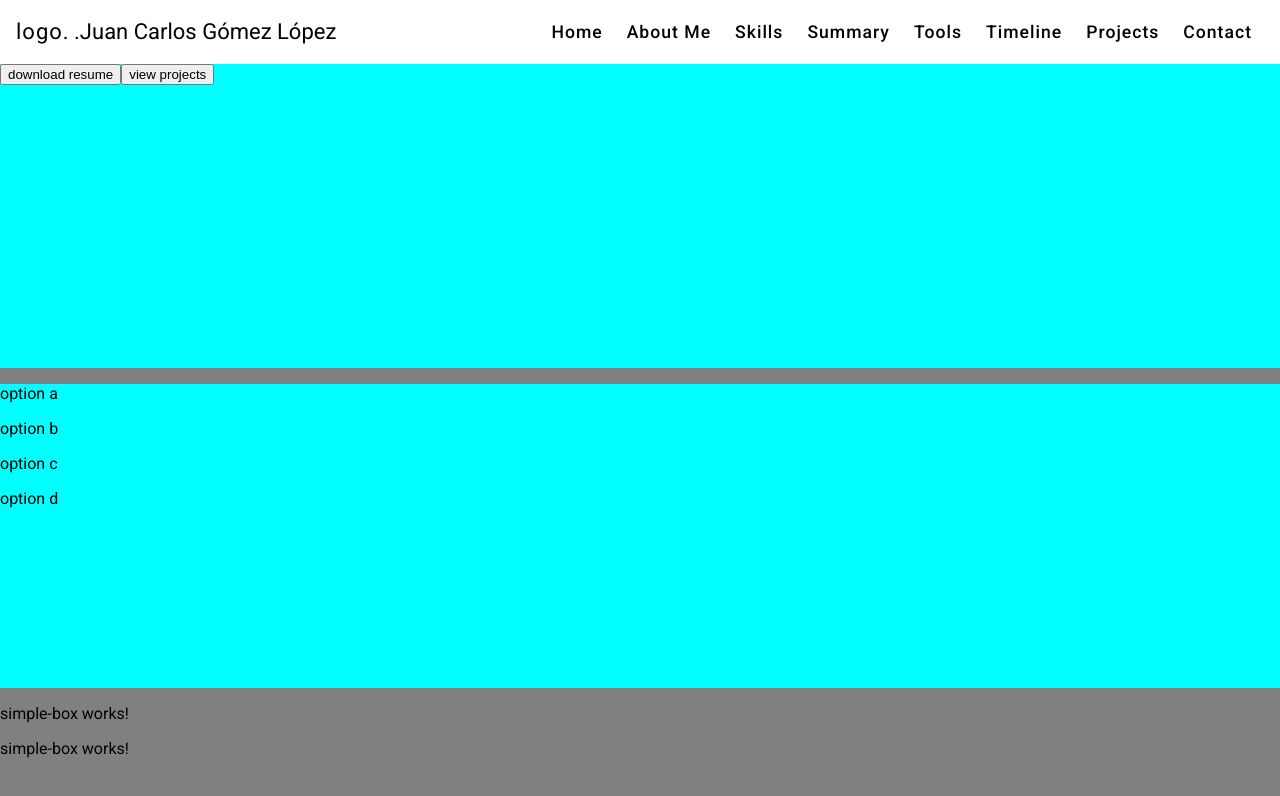
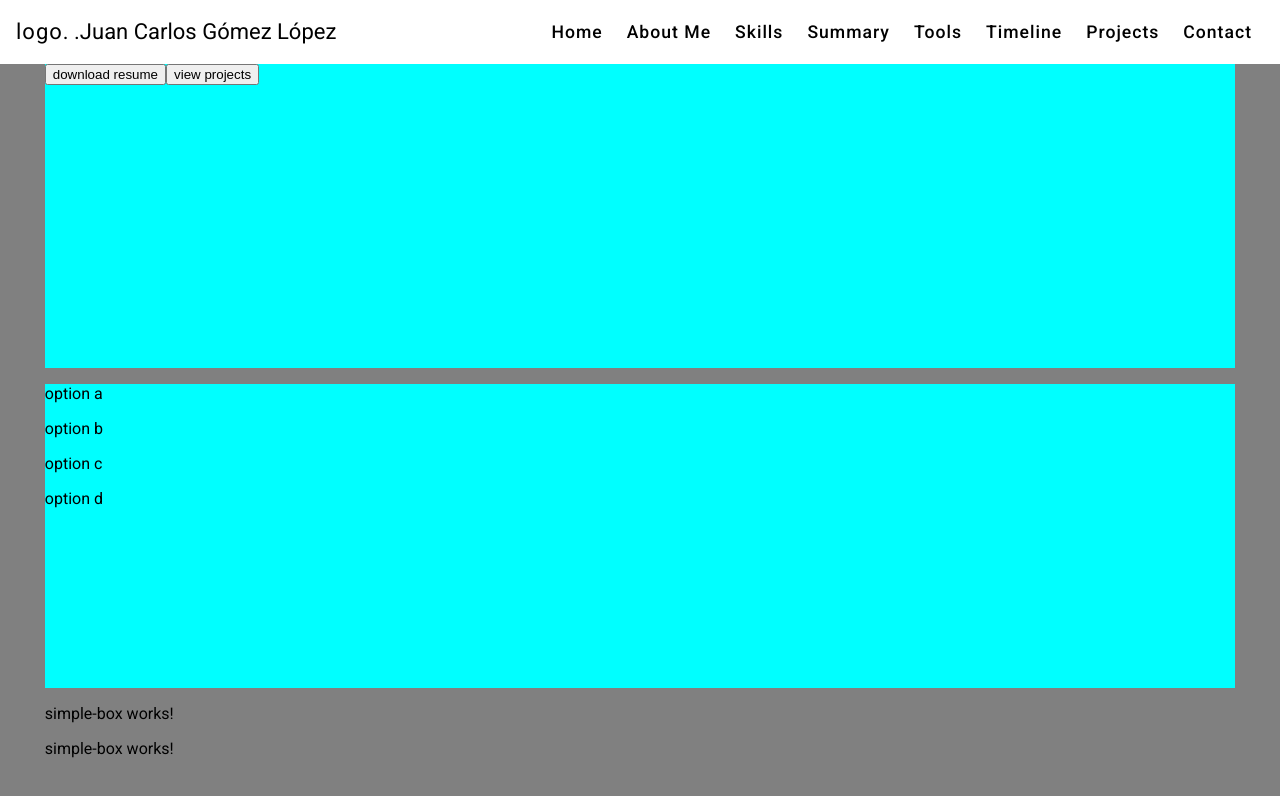
Before and after one commit to Carlos810/MyPortfolioWebVersionAsSoftwareEngineer, an Angular app: page / in a window 1280 px wide. Shown: the top 796 px of the page. Built offline with nearby package versions, Linux system fonts and the light colour scheme.

Commit message:
Hotfix (#2)
* task-build-ordered-structure

* reset css default browser to custom attributes

---------

Co-authored-by: carlosgomz <carlosgomz810@gmail.com,charly_magno025@hotmail.com>

```diff
--- a/src/app/app.component.html
+++ b/src/app/app.component.html
@@ -4,7 +4,7 @@
   </nav>
 </header>
 
-<main id="home">
+<main>
   <section>
     <app-hero [isEnabled]="isEnabled()"></app-hero>
   </section>
--- a/src/app/layout/hero/hero.component.scss
+++ b/src/app/layout/hero/hero.component.scss
@@ -1,7 +1,7 @@
 @use 'variables' as *;
 
 .hero-container{
-    width: 100vw;
+    width: 100%;
     height: 38vh;
     background-color: $var-color-solid-aqua;
 }
--- a/src/styles.scss
+++ b/src/styles.scss
@@ -3,8 +3,33 @@
 @use 'styles/mixins' as *;
 @use 'styles/functions' as *;
 
+/* Reset universal */
+*,
+*::before,
+*::after {
+    box-sizing: border-box;
+}
+
 html, body {
     height: 100%;
     background-color: gray;
+    margin: 0;
+    padding: 0;
 }
-body { margin: 0; font-family: Roboto, "Helvetica Neue", sans-serif; }
+
+body {
+    font-family: Roboto, "Helvetica Neue", sans-serif;
+}
+
+/* Header ancho completo pero contenido controlado */
+header {
+    width: 100%;
+}
+
+/* Main centrado con padding */
+main {
+    max-width: 100%;
+    margin: 0 auto;
+    padding: 0 2.8rem;
+    width: 100%;
+}
```
